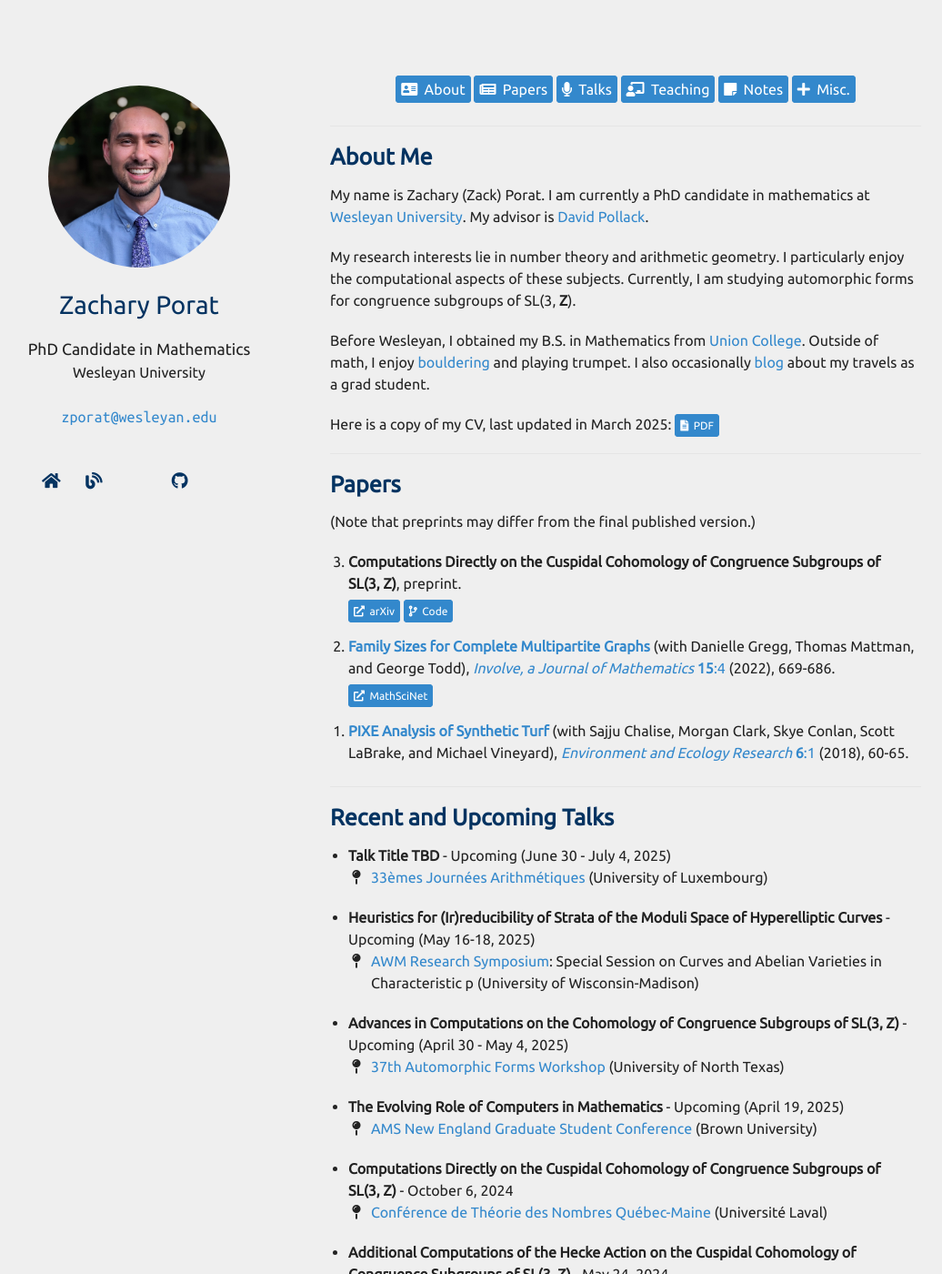
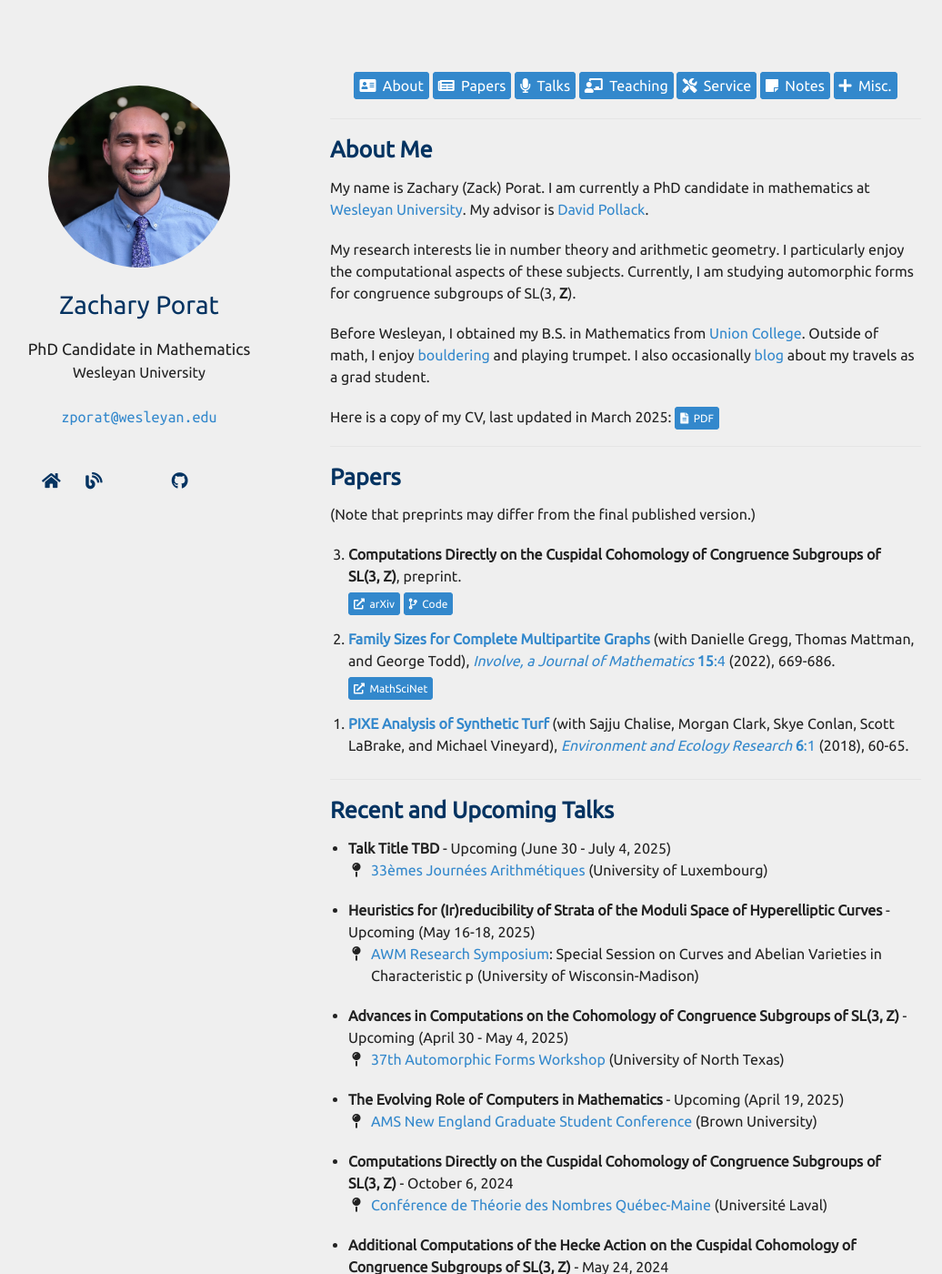
Before and after one commit to zporat/zporat.github.io, a Jekyll site: the page built from index.md, in a window 1280 px wide and 1400 px high. Shown: the whole window at 91% size, without its empty margins (102-1138 px from the left). Built offline with Jekyll 4.4.1, drawn with Linux system fonts in a browser that asks for light colours; nearby versions of some CDN libraries; a style sheet for code colours, icons or effects is not loaded.

Commit message:
nav bar final

```diff
--- a/_sass/minimal-light-no-dark-mode.scss
+++ b/_sass/minimal-light-no-dark-mode.scss
@@ -551,6 +551,6 @@ footer {
 
 .navbar {
   text-align: center;
-  line-height: 3em;
+  line-height: 2.5em;
   margin-bottom: 1em;
 }
--- a/_sass/minimal-light.scss
+++ b/_sass/minimal-light.scss
@@ -619,6 +619,6 @@ footer {
 
 .navbar {
   text-align: center;
-  line-height: 3em;
+  line-height: 2.5em;
   margin-bottom: 1em;
 }
--- a/index.md
+++ b/index.md
@@ -7,6 +7,7 @@ layout: homepage
 <a href="#papers" class="button" style="font-size:16px;"><i class="fas fa-newspaper" aria-hidden="true"></i>&nbsp; Papers</a>
 <a href="#talks" class="button" style="font-size:16px;"><i class="fas fa-microphone" aria-hidden="true"></i>&nbsp; Talks</a>
 <a href="#teaching" class="button" style="font-size:16px;"><i class="fas fa-chalkboard-teacher" aria-hidden="true"></i>&nbsp; Teaching</a>
+<a href="#service" class="button" style="font-size:16px;"><i class="fas fa-tools" aria-hidden="true"></i>&nbsp; Service</a>
 <a href="#notes" class="button" style="font-size:16px;"><i class="fas fa-sticky-note" aria-hidden="true"></i>&nbsp; Notes</a>
 <a href="#misc" class="button" style="font-size:16px;"><i class="fas fa-plus" aria-hidden="true"></i>&nbsp; Misc.</a>
 </div>
@@ -51,7 +52,7 @@ Additionally, I have run several mentorship projects as part of Wesleyan's [Dire
 
 ---
 
-## Service
+## <a name="service"></a> Service
 
 I am currently the President of Wesleyan's [AMS Graduate Student Chapter](https://mathcs-graduate.wescreates.wesleyan.edu/ams/).  I am also one of the organizers of our [Directed Reading Program](https://mathcs-graduate.wescreates.wesleyan.edu/drp/).
 
@@ -59,7 +60,7 @@ Additionally, from Spring 2022 through Fall 2023, I was a co-organizer of the de
 
 ---
 
-## <a name="notes"></a>Expository Notes and More
+## <a name="notes"></a> Expository Notes and More
 
 Here are some notes and code that I have put together for one reason or another.  Please let me know if you find any errors.
 
```
